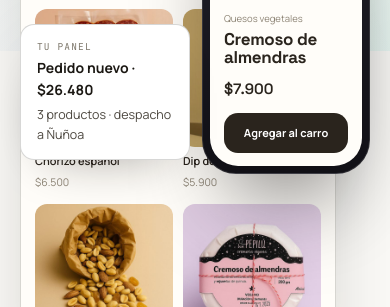
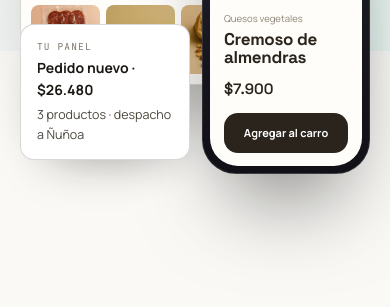
Before and after one commit to Camimartinez21/alquimistic-landing, a plain HTML site: page index.html in a window 390 px wide. Shown: the part 793-1100 px from the top of the page. Drawn offline with Linux system fonts and the light colour scheme.

Commit message:
Inicio en celular: la tienda del escenario ya no se monta sobre la sección siguiente
Co-Authored-By: Claude Opus 5.5 <noreply@anthropic.com>

```diff
--- a/styles-ideas.css
+++ b/styles-ideas.css
@@ -344,7 +344,11 @@
   .ib-stage .tel { width: 168px; }
   .ib-stage .tel-shot { height: 140px; }
   .ib-stage .sys { left: 0; bottom: 14px; min-width: 0; max-width: 170px; }
-  .ib-stage .site-grid { grid-template-columns: repeat(2, 1fr); }
+  /* Los cuatro productos en una fila y sin nombres: en dos filas la ventana
+     quedaba más alta que el escenario y se montaba sobre la sección siguiente. */
+  .ib-stage .site-grid { grid-template-columns: repeat(4, 1fr); gap: 6px; padding: 10px; }
+  .ib-stage .prod b, .ib-stage .prod small { display: none; }
+  .ib-stage .prod .shot { border-radius: 8px; }
   .ib-stage .site-hero { height: 150px; }
 }
 
```
